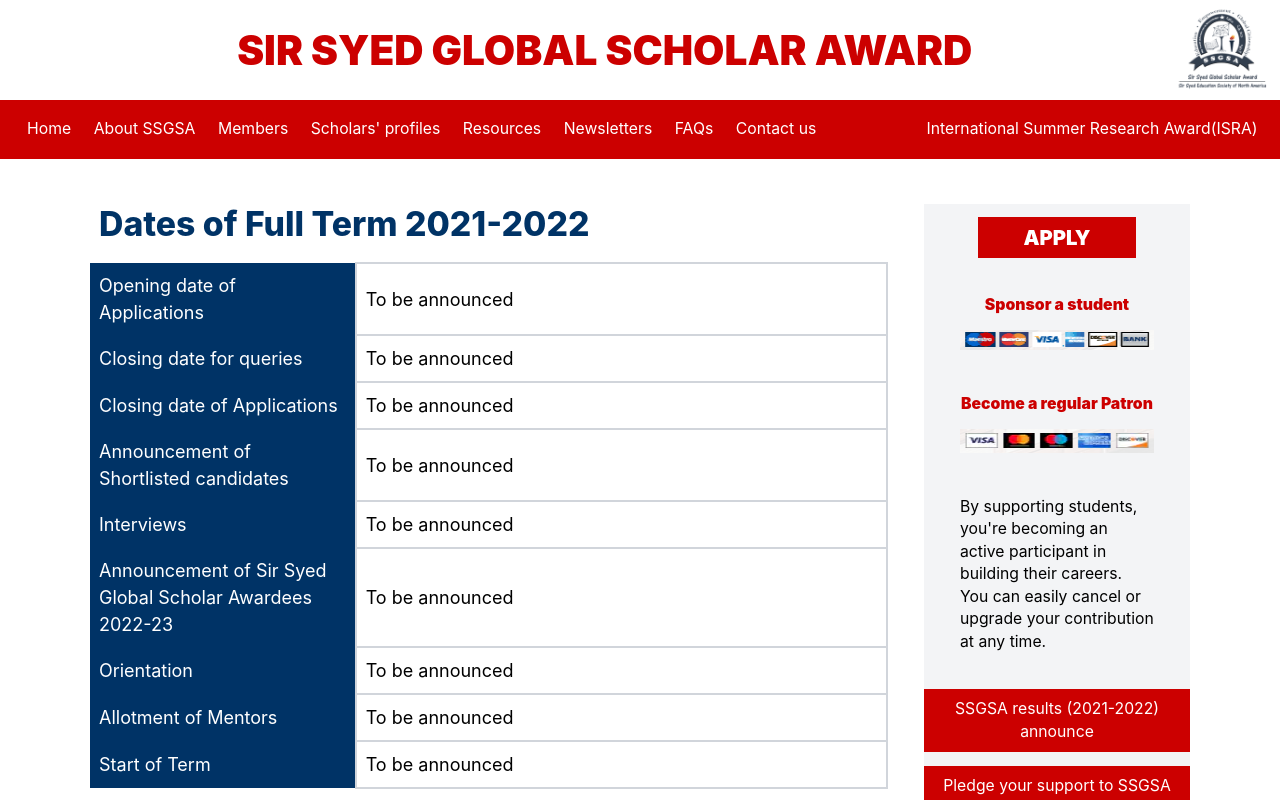
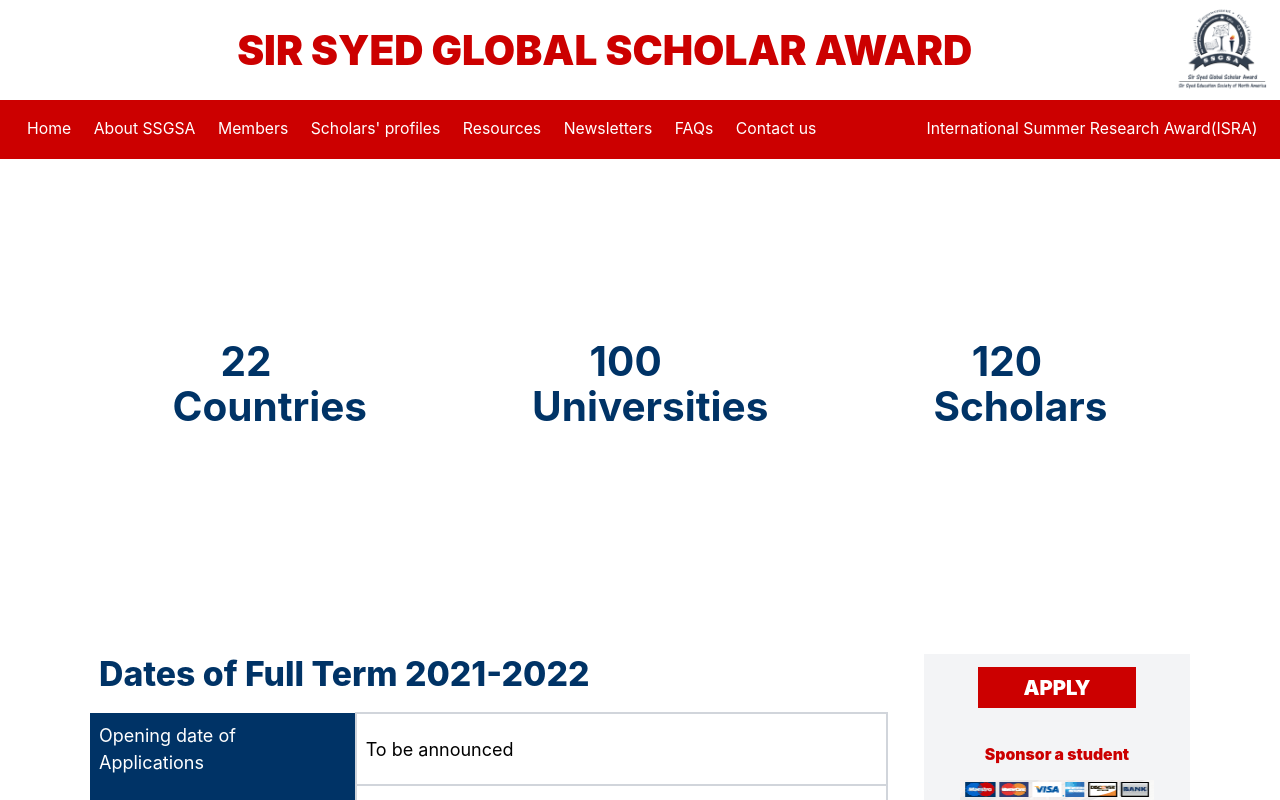
Before and after one commit to ssgsa-us/ssgsa.us, a Next.js app: page / in a window 1280 px wide. Shown: the top 800 px of the page. Built offline with nearby package versions, Linux system fonts and the light colour scheme.

Commit message:
Adds counter component

```diff
--- /dev/null
+++ b/components/Counter.js
@@ -0,0 +1,11 @@
+const Counter = () => {
+    return (
+      <div className="flex mx-2 my-5 lg:my-40 md:my-14 lg:mx-20 justify-around lg:text-4xl md:text-2xl text-blue-850 font-bold">
+        <div className="flex-shrink "> &nbsp;&nbsp;&nbsp;&nbsp; {"22"} <br/> {"Countries"}</div>
+        <div className="flex-shrink">&nbsp;&nbsp;&nbsp;&nbsp;&nbsp;&nbsp;{"100"} <br/> {"Universities"}</div>
+        <div className="flex-shrink">&nbsp;&nbsp;&nbsp;&nbsp;{"120"} <br/> {"Scholars"}</div>
+      </div>
+    );
+  };
+
+  export default Counter;
--- a/components/Datetable.js
+++ b/components/DateTable.js
@@ -1,4 +1,4 @@
-const Datetable = () => {
+const DateTable = () => {
   return (
     <div className = "w-full lg:mr-4">
       <h1 className="text-blue-850 text-3xl mx-2 mb-4 font-extrabold">Dates of Full Term 2021-2022</h1>
@@ -54,4 +54,4 @@ const Datetable = () => {
   );
 };
 
-export default Datetable;
+export default DateTable;
--- a/pages/index.js
+++ b/pages/index.js
@@ -1,5 +1,6 @@
 import Apply from "../components/Apply";
-import Datetable from "../components/Datetable";
+import Counter from "../components/Counter";
+import DateTable from "../components/DateTable";
 import Footer from "../components/Footer";
 import Header from "../components/Header";
 import styles from "../styles/Home.module.css";
@@ -8,8 +9,9 @@ export default function Home() {
   return (
     <div className={styles.container}>
       <Header />
+      <Counter />
       <div className="mx-2 mt-10 lg:flex justify-around lg:mx-20">
-        <Datetable />
+        <DateTable />
         <Apply />
       </div>
 
```
